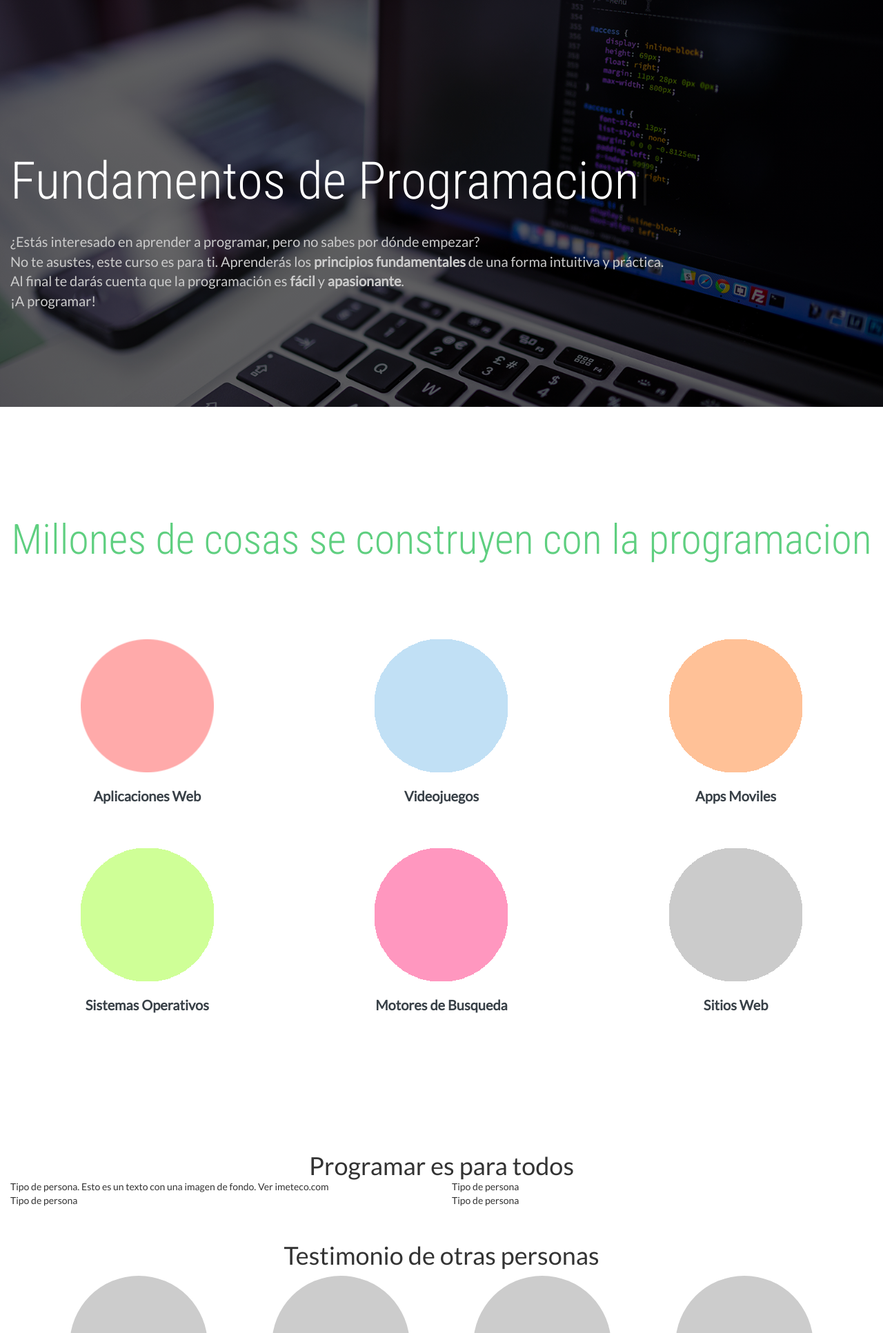
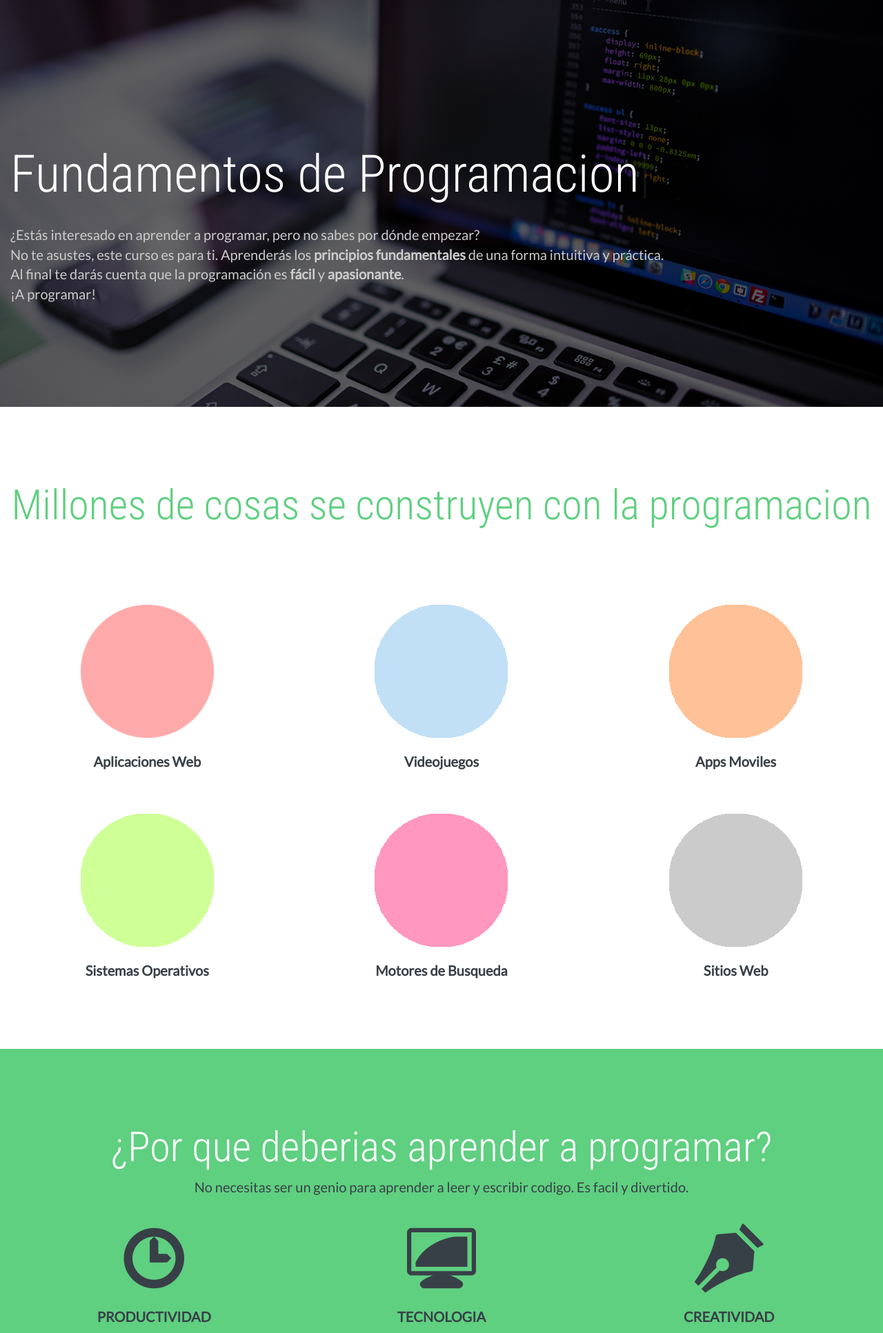
Before and after one commit to madevelascom/fundamentos, a CodeIgniter app: page /database/ in a window 1280 px wide. Shown: the part 51-1984 px from the top of the page at 69% size. Run offline with CodeIgniter, Linux system fonts and the light colour scheme; grey boxes labelled with a size stand in for pictures from a placeholder-image service; some libraries are stand-ins or nearby versions.

Commit message:
Añadiendo section 2 del landing y sus iconos

```diff
--- a/application/views/frontend/header.php
+++ b/application/views/frontend/header.php
@@ -18,6 +18,7 @@
         <link href="https://fonts.googleapis.com/css?family=Lato" rel="stylesheet">
         <link rel="stylesheet" type="text/css" href="<?php echo base_url('public/frontend/css/made.css'); ?>" >
         <link rel="stylesheet" type="text/css" href="<?php echo base_url('public/frontend/css/ivan.css'); ?>" >
+        <link rel="stylesheet" type="text/css" href="<?php echo base_url('public/frontend/css/icons.css'); ?>" >
         <link rel="stylesheet" type="text/css" href="<?php echo base_url('public/frontend/fonts/font-awesome.min.css'); ?>">
         <link href="https://fonts.googleapis.com/css?family=Source+Sans+Pro:300,400,700,300italic,400italic,700italic" rel="stylesheet" type="text/css">
 
--- a/application/views/frontend/index.php
+++ b/application/views/frontend/index.php
@@ -1,5 +1,4 @@
 <header>
-
     <div class="container-fluid">
         <div class="row">
             <div class="col-lg-12">
@@ -25,7 +24,7 @@
     </div>
 </header>
 
-<section id="section1" class="pt-lg-150 pb-lg-150">
+<section id="section1" class="pt-lg-100 pb-lg-100">
     <div class="container-fluid">
         <div class="row">
             <div class="col-lg-12">
@@ -125,23 +124,50 @@
     </div>
 </section>
 
-<section id = 'paraquienes'>
-	<div class = 'container-fluid'>
-		<h1 class = 'align-center'>Programar es para todos</h1>
-		<div class = 'row'>
-			<div class = 'col-md-6'>
-				Tipo de persona. Esto es un texto con una imagen de fondo. Ver imeteco.com
-			</div>
-			<div class = 'col-md-6'>
-				Tipo de persona
+<section id="section2" class="pt-lg-100 pb-lg-100">
+	<div class="container-fluid">
+		<div class="row">
+			<div class="col-lg-12">
+				<div class="section2-title">
+                    ¿Por que deberias aprender a programar?
+                </div>
+                <div class="section2-sub">
+                	No necesitas ser un genio para aprender a leer y escribir codigo. Es facil y divertido.
+                </div>
 			</div>
 		</div>
-		<div class = 'row'>
-			<div class = 'col-md-6'>
-				Tipo de persona
-			</div>
-			<div class = 'col-md-6'>
-				Tipo de persona
+		<div class="row mt-lg-40">
+			<div class="col-lg-12">
+				<div class="container-fluid">
+					<div class="row">
+						<div class="col-lg-4 icon-container">
+							<span class="daw-clock icon"></span>
+							<br>
+							<div class="icon-label bold pt-lg-20">PRODUCTIVIDAD</div>
+						</div>
+						<div class="col-lg-4 icon-container">
+							<span class="daw-device icon"></span>
+							<br>
+							<div class="icon-label bold pt-lg-20">TECNOLOGIA</div>
+						</div>
+						<div class="col-lg-4 icon-container">
+							<span class="daw-pen icon"></span>
+							<br>
+							<div class="icon-label bold pt-lg-20">CREATIVIDAD</div>
+						</div>
+					</div>
+					<div class="row mt-lg-20">
+						<div class="col-lg-4 description">
+							Puede ayudarte a simplificar y automatizar tu trabajo, no importa cual sea tu carrera
+						</div>
+						<div class="col-lg-4 description">
+							Cada vez mas sistemas emplean computadoras, y la programacion es le lenguaje que te permite comunicarte con la tecnologia
+						</div>
+						<div class="col-lg-4 description">
+							 Programar es otra forma de expresion. Podras crear tus propias aplicaciones desde cero.
+						</div>
+					</div>
+				</div>
 			</div>
 		</div>
 	</div>
--- /dev/null
+++ b/public/frontend/css/icons.css
@@ -0,0 +1,35 @@
+@font-face {
+  font-family: 'daw';
+  src:  url('../fonts/daw.eot?vjg3j1');
+  src:  url('../fonts/daw.eot?vjg3j1#iefix') format('embedded-opentype'),
+    url('../fonts/daw.ttf?vjg3j1') format('truetype'),
+    url('../fonts/daw.woff?vjg3j1') format('woff'),
+    url('../fonts/daw.svg?vjg3j1#daw') format('svg');
+  font-weight: normal;
+  font-style: normal;
+}
+
+[class^="daw-"], [class*=" daw-"] {
+  /* use !important to prevent issues with browser extensions that change fonts */
+  font-family: 'daw' !important;
+  speak: none;
+  font-style: normal;
+  font-weight: normal;
+  font-variant: normal;
+  text-transform: none;
+  line-height: 1;
+
+  /* Better Font Rendering =========== */
+  -webkit-font-smoothing: antialiased;
+  -moz-osx-font-smoothing: grayscale;
+}
+
+.daw-pen:before {
+  content: "\e908";
+}
+.daw-clock:before {
+  content: "\f046";
+}
+.daw-device:before {
+  content: "\f27c";
+}
--- a/public/frontend/css/ivan.css
+++ b/public/frontend/css/ivan.css
@@ -1,6 +1,6 @@
 header{
-	padding-top: 260px;
-	padding-bottom: 140px;
+	padding-top: 250px;
+	padding-bottom: 150px;
 	/* SUPERPOCISION DE UNA CAPA DE COLOR SOBRE LA IMAGEN DE FONDO */
 	background: linear-gradient(rgba(0, 0, 0, 0.6), rgba(0, 0, 0, 0.6)), url(../img/img1.jpg) no-repeat center;
 	width: 100%;
@@ -16,7 +16,6 @@ header{
 	font-size: 75px;
 }
 .header-text{
-	font-family: 'Lato', sans-serif;
 	color: #cccccc;
 	font-size: 20px;
 	opacity: 0;
@@ -34,12 +33,49 @@ header{
  	text-align: center;
  }
  .section1-label{
- 	font-family: 'Lato', sans-serif;
 	font-size: 20px;
 	font-weight: bold;
 	color: #384047;
 	text-align: center;
  }
+
+ /**
+ * ========================================
+ * SECTION 2
+ * ========================================
+ */
+ #section2{
+ 	background-color: #5FCF80;
+ 	color: #384047;
+ }
+ .section2-title{
+ 	font-family: 'Roboto Condensed', sans-serif;
+ 	font-size: 60px;
+ 	color: #FFFFFF;
+ 	text-align: center;
+ }
+ .section2-sub{
+ 	font-size: 20px;
+ 	text-align: center;
+ }
+ .icon-container{
+ 	text-align: center;
+ 	transition: all 0.25s;
+ }
+ .icon-container:hover{
+ 	color: #ffffff;
+ 	transition: all 0.25s;
+ }
+ .icon{
+ 	font-size: 100px;
+ }
+ .icon-label{
+ 	font-size: 20px;
+ }
+.description{
+	font-size: 18px;
+	text-align: center;
+}
 
 /**
  * ========================================
```
Also changed, not shown: public/frontend/fonts/daw.ttf (added), public/frontend/fonts/daw.woff (added), 2 other files.
